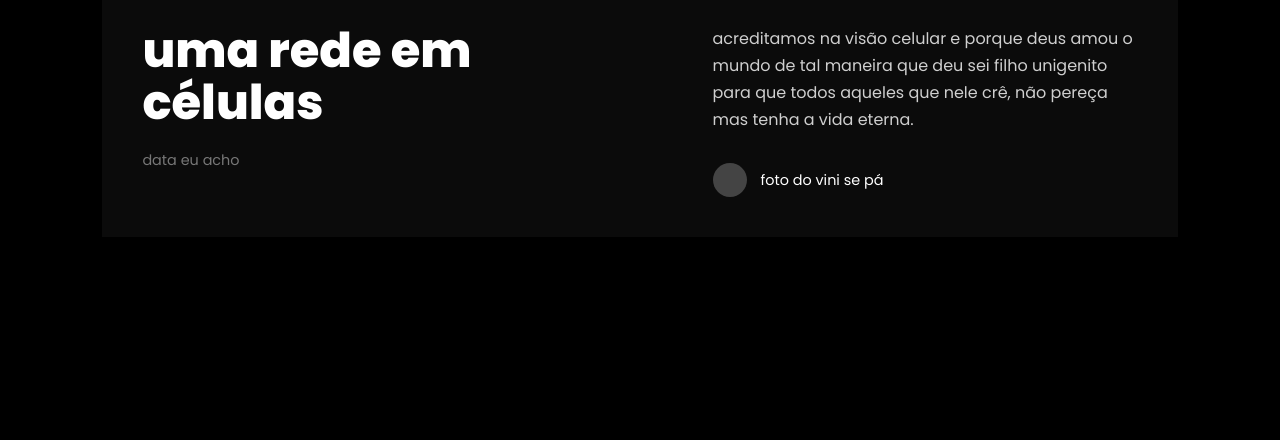
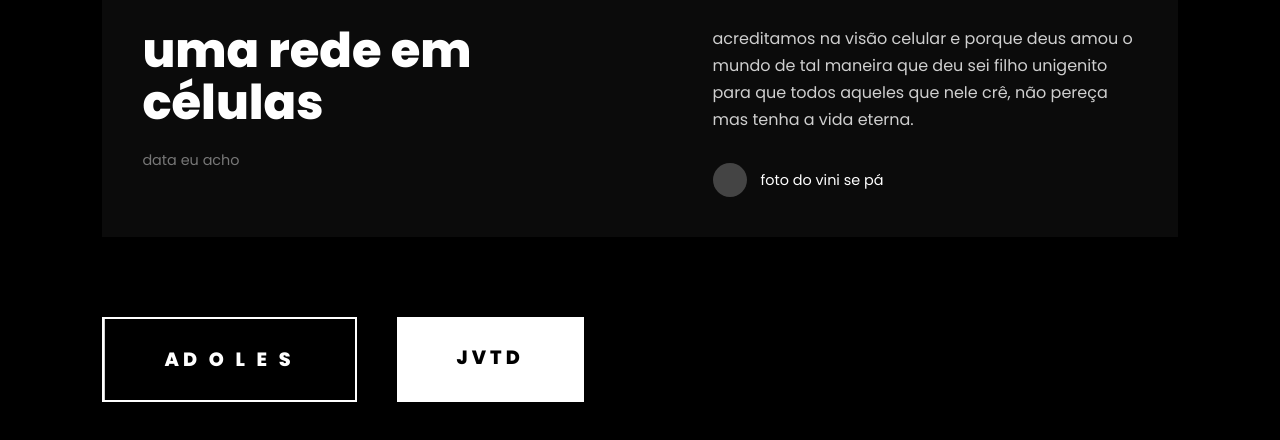
Before and after one commit to lucasmorada/RedePlay, a website: page index.html in a window 1280 px wide. Shown: the part 2152-2592 px from the top of the page. Before the commit the page ends 2549 px from the top, so only its background shows below. Drawn offline with Linux system fonts and the light colour scheme.

Commit message:
botão células

```diff
--- a/index.html
+++ b/index.html
@@ -354,6 +354,88 @@
   }
 }
 
+/* CELLS BUTTONS */
+.cells-actions {
+  margin-top: 80px;
+  display: flex;
+  gap: 40px;
+}
+
+/* BASE */
+.cell-btn {
+  position: relative;
+  padding: 26px 60px;
+  font-size: 1.2rem;
+  font-weight: 800;
+  letter-spacing: 4px;
+  text-decoration: none;
+  overflow: hidden;
+  transition: all .4s ease;
+}
+
+/* ADOLES — outline + fill animado */
+.cell-btn.adoles {
+  color: #fff;
+  border: 2px solid #fff;
+}
+
+.cell-btn.adoles::before {
+  content: "";
+  position: absolute;
+  inset: 0;
+  background: #fff;
+  transform: translateX(-100%);
+  transition: transform .4s ease;
+  z-index: -1;
+}
+
+.cell-btn.adoles:hover {
+  color: #000;
+}
+
+.cell-btn.adoles:hover::before {
+  transform: translateX(0);
+}
+
+/* JVTD — botão sólido + glitch slide */
+.cell-btn.jvtd {
+  background: #fff;
+  color: #000;
+}
+
+.cell-btn.jvtd::after {
+  content: "";
+  position: absolute;
+  inset: 0;
+  background: #000;
+  transform: scaleX(0);
+  transform-origin: right;
+  transition: transform .35s ease;
+  z-index: -1;
+}
+
+.cell-btn.jvtd:hover {
+  color: #fff;
+}
+
+.cell-btn.jvtd:hover::after {
+  transform: scaleX(1);
+  transform-origin: left;
+}
+
+/* RESPONSIVO */
+@media (max-width: 768px) {
+  .cells-actions {
+    flex-direction: column;
+    gap: 25px;
+  }
+
+  .cell-btn {
+    text-align: center;
+  }
+}
+
+
   </style>
 </head>
 <body>
@@ -439,6 +521,19 @@
       </div>
     </div>
 
+    <div class="cells-actions">
+
+  <a href="adoles.html" class="cell-btn adoles">
+    <span>AD O L E S</span>
+  </a>
+
+  <a href="jvtd.html" class="cell-btn jvtd">
+    <span>JVTD</span>
+  </a>
+
+</div>
+
+
   </div>
 </section>
 
```
